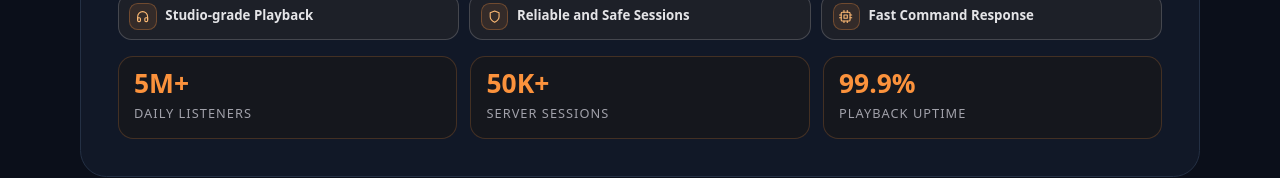
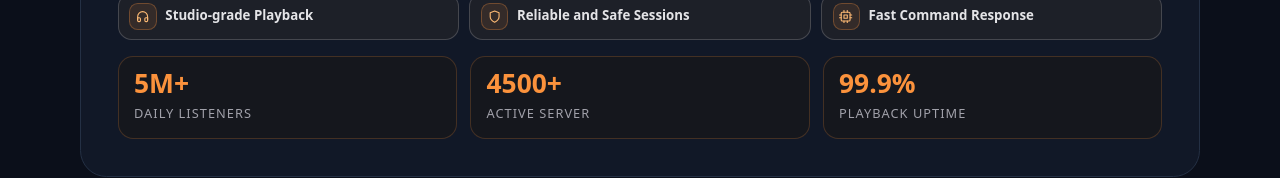
Before and after one commit to DevNest-Prince/Nothing-Muisc, a Next.js app in the folder client/: page /features in a window 1280 px wide. Shown: the part 412-590 px from the top of the page. Built offline with nearby package versions, Linux system fonts and the light colour scheme.

Commit message:
feat: update server sessions value in FEATURE_STATS for accuracy

```diff
--- a/client/src/app/features/page.js
+++ b/client/src/app/features/page.js
@@ -30,7 +30,7 @@ const TOP_BADGES = [
 
 const FEATURE_STATS = [
   { label: 'Daily Listeners', value: '5M+' },
-  { label: 'Server Sessions', value: '50K+' },
+  { label: 'Active Server', value: '4500+' },
   { label: 'Playback Uptime', value: '99.9%' },
 ];
 
```
